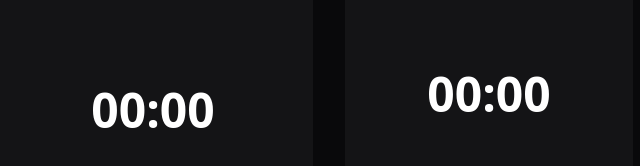
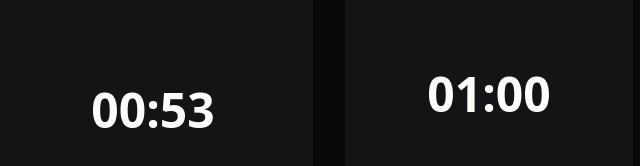
Before and after one commit to ericocneto/chessclock-v2, a React (Vite) app: page / in a window 1280 px wide. Shown: the part 290-456 px from the top of the page, without its empty margins (327-967 px from the left). Built offline with nearby package versions, Linux system fonts and the light colour scheme.

Commit message:
feat: add time feature

```diff
--- a/src/components/BlackDisplay.tsx
+++ b/src/components/BlackDisplay.tsx
@@ -1,25 +1,25 @@
 type Props = {
-  playing: "white" | "black";
-  setPlaying: React.Dispatch<React.SetStateAction<"white" | "black">>;
+  playing: "white" | "black" | null;
+  setPlaying: React.Dispatch<React.SetStateAction<"white" | "black" | null>>;
+  time: string;
 };
-export default function BlackDisplay({ playing, setPlaying }: Props) {
-  if (playing === "black") {
-    return (
-      <div
-        onClick={() => setPlaying(playing === "white" ? "black" : "white")}
-        className="flex flex-col items-center justify-center w-80 h-80 bg-neutral-800/40 rounded-2xl cursor-pointer"
-      >
-        <span className="text-5xl  font-bold text-white">00:00</span>
-      </div>
-    );
-  } else if (playing === "white") {
-    return (
-      <div
-        onClick={() => setPlaying(playing === "white" ? "black" : "white")}
-        className="flex flex-col items-center justify-center w-72 h-72 bg-neutral-800/40 rounded-2xl cursor-pointer"
-      >
-        <span className="text-5xl  font-bold text-white">00:00</span>
-      </div>
-    );
-  }
+
+export default function BlackDisplay({ playing, setPlaying, time }: Props) {
+  const isActive = playing === "black";
+  const sizeClass = isActive ? "w-80 h-80" : "w-72 h-72";
+
+  const handleClick = () => {
+    if (isActive) {
+      setPlaying("white");
+    }
+  };
+
+  return (
+    <div
+      onClick={handleClick}
+      className={`flex flex-col items-center justify-center ${sizeClass} bg-neutral-800/40 rounded-2xl cursor-pointer`}
+    >
+      <span className="text-5xl font-bold text-white">{time}</span>
+    </div>
+  );
 }
--- a/src/components/ClockContainer.tsx
+++ b/src/components/ClockContainer.tsx
@@ -3,18 +3,55 @@ import WhiteDisplay from "./WhiteDisplay";
 import { useEffect, useState } from "react";
 
 export default function ClockContainer() {
-  const [playing, setPlaying] = useState<"white" | "black">("white");
+  const [whiteSeconds, setWhiteSeconds] = useState<number>(60);
+  const [blackSeconds, setBlackSeconds] = useState<number>(60);
+  const [playing, setPlaying] = useState<"white" | "black" | null>("white");
+
   useEffect(() => {
-    if (playing === "white") {
-      console.log("tempo do branco");
-    } else {
-      console.log("tempo do preto");
+    let timer: number | null = null;
+
+    if (playing === "white" && whiteSeconds > 0) {
+      timer = setInterval(() => {
+        setWhiteSeconds((prev) => prev - 1);
+      }, 1000);
+    } else if (playing === "black" && blackSeconds > 0) {
+      timer = setInterval(() => {
+        setBlackSeconds((prev) => prev - 1);
+      }, 1000);
     }
-  }, [playing]);
+
+    return () => {
+      if (timer) clearInterval(timer);
+    };
+  }, [playing, whiteSeconds, blackSeconds]); // Dependências para reagir a mudanças
+
+  const formatTime = (totalSeconds: number): string => {
+    const minutes = Math.floor(totalSeconds / 60)
+      .toString()
+      .padStart(2, "0");
+    const secs = (totalSeconds % 60).toString().padStart(2, "0");
+    return `${minutes}:${secs}`;
+  };
+
+  // Função para alternar turnos (pode ser chamada pelos displays)
+  const switchTurn = () => {
+    setPlaying((prev) => (prev === "white" ? "black" : "white"));
+  };
+
   return (
     <div className="flex gap-8">
-      <WhiteDisplay playing={playing} setPlaying={setPlaying} />
-      <BlackDisplay playing={playing} setPlaying={setPlaying} />
+      <WhiteDisplay
+        playing={playing}
+        setPlaying={setPlaying}
+        time={formatTime(whiteSeconds)}
+        onSwitch={switchTurn}
+      />
+      <BlackDisplay
+        playing={playing}
+        setPlaying={setPlaying}
+        time={formatTime(blackSeconds)}
+        onSwitch={switchTurn}
+      />
     </div>
   );
 }
--- a/src/components/WhiteDisplay.tsx
+++ b/src/components/WhiteDisplay.tsx
@@ -1,25 +1,25 @@
 type Props = {
-  playing: "white" | "black";
-  setPlaying: React.Dispatch<React.SetStateAction<"white" | "black">>;
+  playing: "white" | "black" | null;
+  setPlaying: React.Dispatch<React.SetStateAction<"white" | "black" | null>>;
+  time: string;
 };
-export default function WhiteDisplay({ playing, setPlaying }: Props) {
-  if (playing === "white") {
-    return (
-      <div
-        onClick={() => setPlaying(playing === "white" ? "black" : "white")}
-        className="flex flex-col items-center justify-center w-80 h-80 bg-neutral-800/40 rounded-2xl cursor-pointer"
-      >
-        <span className="text-5xl  font-bold text-white">00:00</span>
-      </div>
-    );
-  } else if (playing === "black") {
-    return (
-      <div
-        onClick={() => setPlaying(playing === "white" ? "black" : "white")}
-        className="flex flex-col items-center justify-center w-72 h-72 bg-neutral-800/40 rounded-2xl cursor-pointer"
-      >
-        <span className="text-5xl  font-bold text-white">00:00</span>
-      </div>
-    );
-  }
+
+export default function WhiteDisplay({ playing, setPlaying, time }: Props) {
+  const isActive = playing === "white";
+  const sizeClass = isActive ? "w-80 h-80" : "w-72 h-72";
+
+  const handleClick = () => {
+    if (isActive) {
+      setPlaying("black");
+    }
+  };
+
+  return (
+    <div
+      onClick={handleClick}
+      className={`flex flex-col items-center justify-center ${sizeClass} bg-neutral-800/40 rounded-2xl cursor-pointer`}
+    >
+      <span className="text-5xl font-bold text-white">{time}</span>
+    </div>
+  );
 }
```
